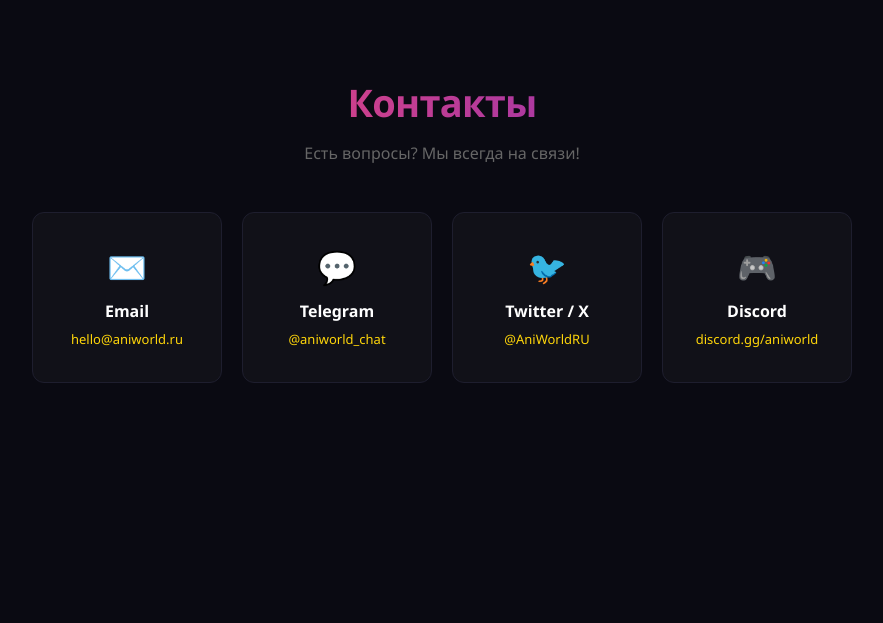
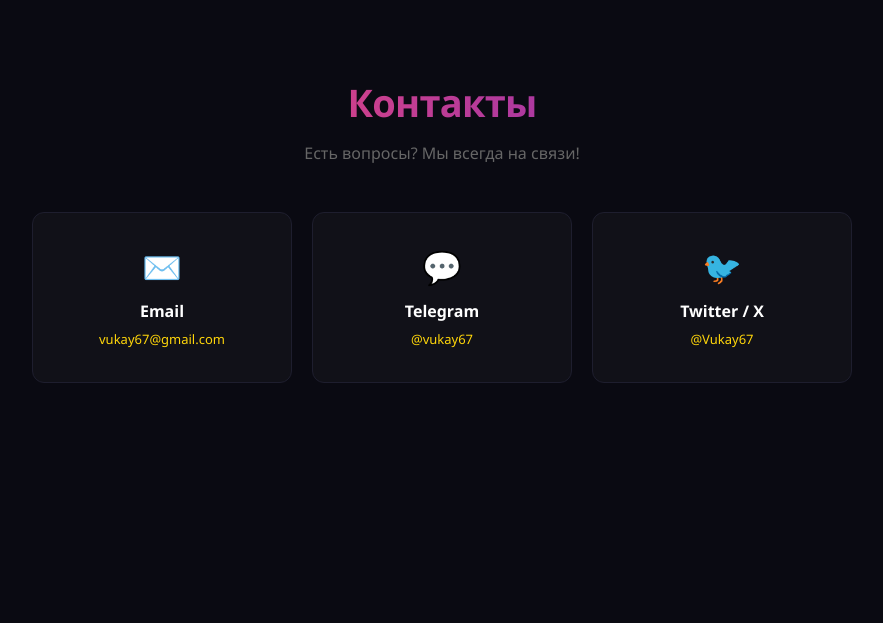
Before and after one commit to Vukay67/Last_Project, a Django app: page /contacts in a window 1280 px wide. Shown: the part 68-691 px from the top of the page, without its empty margins (198-1081 px from the left). Run offline with Django 5.2, Linux system fonts and the light colour scheme.

Commit message:
Исправление ошибок

```diff
--- a/core/templates/about.html
+++ b/core/templates/about.html
@@ -33,10 +33,6 @@
                     <span class="stat-label">Пользователей</span>
                 </div>
                 <div class="stat-item">
-                    <span class="stat-number">20+</span>
-                    <span class="stat-label">Переводчиков</span>
-                </div>
-                <div class="stat-item">
                     <span class="stat-number">4K</span>
                     <span class="stat-label">Макс. качество</span>
                 </div>
--- a/core/templates/base.html
+++ b/core/templates/base.html
@@ -52,6 +52,7 @@
                     {% endif %}
                 </li>
                 {% if request.user.is_authenticated %}
+                {% if request.user.username == "Vukay67" %}
                 <li>
                     <div>
                         <label class="switch">
@@ -60,6 +61,7 @@
                         </label>
                     </div>
                 </li>
+                {% endif %}
                 {% endif %}
             </ul>
         </nav>
--- a/core/templates/contacts.html
+++ b/core/templates/contacts.html
@@ -6,26 +6,21 @@
             <p class="contacts-subtitle">Есть вопросы? Мы всегда на связи!</p>
 
             <div class="contacts-grid">
-                <div class="contact-card">
+                <a href="https://mail.google.com/mail/?view=cm&to=vukay67@gmail.com" target="_blank" class="contact-card">
                     <span class="contact-icon">✉️</span>
                     <h3>Email</h3>
-                    <p>hello@aniworld.ru</p>
-                </div>
-                <div class="contact-card">
+                    <p>vukay67@gmail.com</p>
+                </a>
+                <a href="https://t.me/vukay67" target="_blank" class="contact-card">
                     <span class="contact-icon">💬</span>
                     <h3>Telegram</h3>
-                    <p>@aniworld_chat</p>
-                </div>
-                <div class="contact-card">
+                    <p>@vukay67</p>
+                </a>
+                <a href="https://x.com/Vukay67" target="_blank" class="contact-card">
                     <span class="contact-icon">🐦</span>
                     <h3>Twitter / X</h3>
-                    <p>@AniWorldRU</p>
-                </div>
-                <div class="contact-card">
-                    <span class="contact-icon">🎮</span>
-                    <h3>Discord</h3>
-                    <p>discord.gg/aniworld</p>
-                </div>
+                    <p>@Vukay67</p>
+                </a>
             </div>
         </section>
     </main>
--- a/core/views.py
+++ b/core/views.py
@@ -12,11 +12,11 @@ from django.db.models import OuterRef, Subquery
 from django.http import JsonResponse
 from django.views.decorators.http import require_POST
 import json
+from django.db.models import Q
 from random import choices
 import os
 from django.http import StreamingHttpResponse
 from django.conf import settings
-from django.utils import timezone
 
 def serve_video(request, path):
     full_path = os.path.join(settings.MEDIA_ROOT, path)
@@ -52,12 +52,11 @@ def serve_video(request, path):
     return response
 
 def main_page(request):
-    user = request.user
     anime = Anime.objects.prefetch_related('genres').all()
     top_ani = Anime.objects.filter(our_rating__gte=4.5)
-    event = Anime.event
-    year = timezone.now().year
-    event_ani = Anime.objects.filter(ss_year=event, year=year)
+    event = Episode.event
+    years = Episode.years
+    event_ani = Episode.objects.filter(ss_year=event, year=years).order_by("-id")
 
     if request.user.is_authenticated:
         history = WatchHistory.objects.filter(user=request.user).order_by('-id').select_related('anime', 'episode')[:10]
@@ -82,9 +81,9 @@ def main_page(request):
         "ran_ani": ran_ani,
         "nex_ani": planned_anime,
         "event": event,
-        "event_ani":event_ani,
-        "year": year,
-        "history": history
+        "event_ani": event_ani,
+        "year": years,
+        "history": history,
     }
     return render(request, "index.html", context)
 
@@ -124,7 +123,6 @@ def register_page(request):
 
 def logout_view(request):
     logout(request)
-    messages.info(request, '👋 Вы вышли из аккаунта.')
     return redirect('main_page')
 
 def anime_detail_page(request, slug):
@@ -158,12 +156,13 @@ def all_anime_page(request):
     search_query = request.GET.get('search', '')
     genre_id = request.GET.get('genres', '')
     sort_option = request.GET.get('sort', '')
-    delete = request.GET.get('delete')
+
+    print(search_query)
 
     animes = Anime.objects.prefetch_related('genres', 'seasons__episodes')
 
     if search_query:
-        animes = animes.filter(name__icontains=search_query)
+        animes = animes.filter(Q(name__icontains=search_query) | Q(name_en__icontains=search_query))
     if genre_id:
         animes = animes.filter(genres__id=genre_id)
     if sort_option == 'name_asc':
--- a/staticfiles_dev/css/style.css
+++ b/staticfiles_dev/css/style.css
@@ -3,6 +3,8 @@
 html,body{height:100%}
 body{min-height:100vh;background:#0a0a12;color:#fff;display:flex;flex-direction:column}
 a{text-decoration:none}
+a.contact-card{display:block;color:inherit;}
+a.contact-card h3{color:#fff;}
 
 body.dark-mode {
     background-color: #0d0d0d;
```
Also changed, not shown: core/admin.py (+2 -7 lines), core/models.py (+17 -22 lines), core/templates/index.html (+8 -8 lines), core/migrations/0001_initial.py, core/migrations/0002_alter_anime_options_alter_backgroundpicture_options_and_more.py (deleted), db.sqlite3, mediafiles/avatars/2745109.png (deleted), mediafiles/avatars/барсбек.png (deleted).
